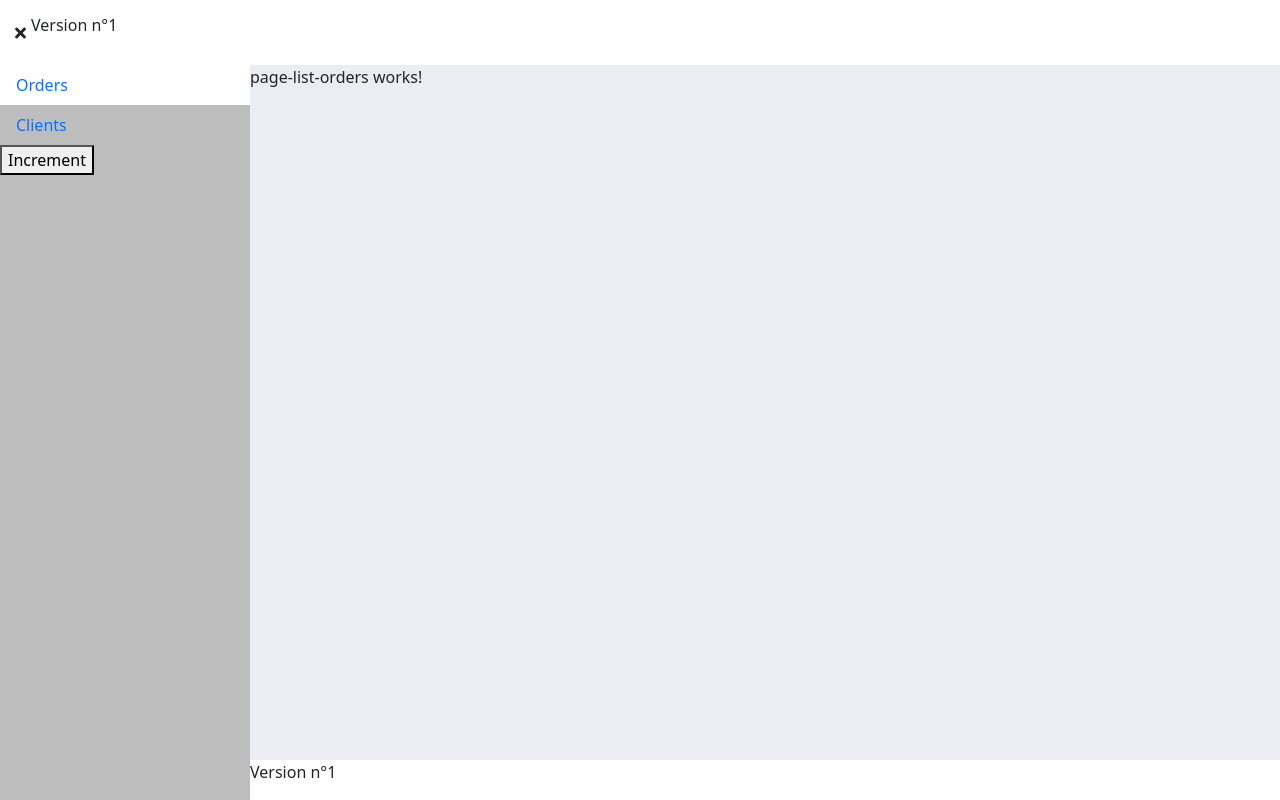
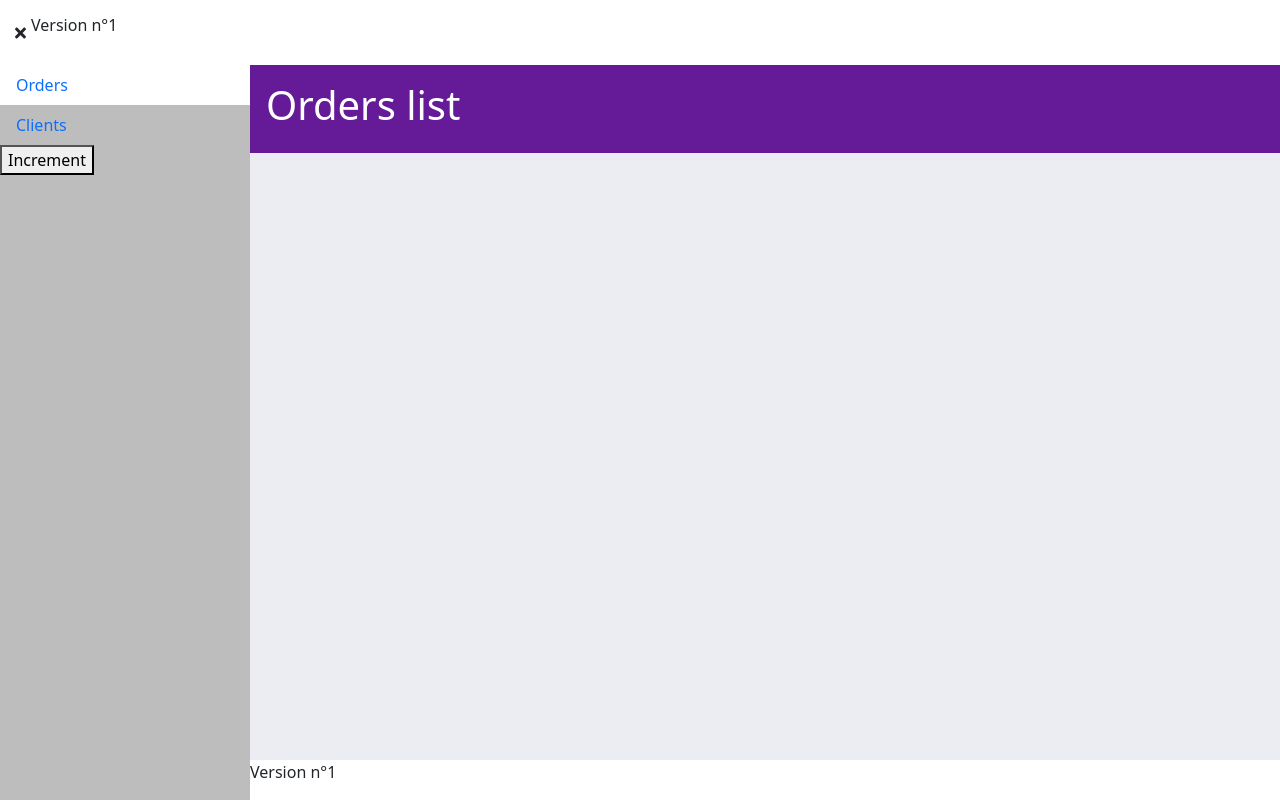
Before and after one commit to dnyuhm/crm-21-mars, an Angular app: page /orders in a window 1280 px wide. Built offline with nearby package versions, Linux system fonts and the light colour scheme; data requests are answered from the project's data file.

Commit message:
Commit 22 : Templates de page avec un title statique

```diff
--- a/src/app/orders/pages/page-list-orders/page-list-orders.component.html
+++ b/src/app/orders/pages/page-list-orders/page-list-orders.component.html
@@ -1 +1,2 @@
-<p>page-list-orders works!</p>
+<app-template-full-width [title]="myTitle">
+</app-template-full-width>
--- a/src/app/orders/pages/page-list-orders/page-list-orders.component.ts
+++ b/src/app/orders/pages/page-list-orders/page-list-orders.component.ts
@@ -7,7 +7,11 @@
   styleUrls: ['./page-list-orders.component.scss'],
 })
 export class PageListOrdersComponent implements OnInit {
+  public myTitle: string;
+
   constructor(private ordersService: OrdersService) {
+    this.myTitle = 'Orders list';
+
     // console.log('page list instanced');
     this.ordersService.collection$.subscribe((data) => console.log(data));
   }
--- a/src/app/shared/shared.module.ts
+++ b/src/app/shared/shared.module.ts
@@ -1,8 +1,11 @@
 import { CommonModule } from '@angular/common';
 import { NgModule } from '@angular/core';
+import { IconsModule } from '../icons/icons.module';
+import { TemplatesModule } from '../templates/templates.module';
 
 @NgModule({
   declarations: [],
   imports: [CommonModule],
+  exports: [TemplatesModule, IconsModule],
 })
 export class SharedModule {}
--- /dev/null
+++ b/src/app/templates/components/template-container/template-container.component.html
@@ -0,0 +1,6 @@
+<div class="bandeau">
+  <h1>{{ title }}</h1>
+</div>
+<div class="my-container">
+  <ng-content></ng-content>
+</div>
--- /dev/null
+++ b/src/app/templates/components/template-container/template-container.component.scss
@@ -0,0 +1,11 @@
+.bandeau {
+  background: var(--app-primary);
+  padding: 1rem;
+  h1 {
+    color: var(--app-light);
+  }
+}
+.my-container {
+  max-width: 500px;
+  margin: auto;
+}
--- /dev/null
+++ b/src/app/templates/components/template-container/template-container.component.ts
@@ -0,0 +1,15 @@
+import { Component, Input, OnInit } from '@angular/core';
+
+@Component({
+  selector: 'app-template-container',
+  templateUrl: './template-container.component.html',
+  styleUrls: ['./template-container.component.scss'],
+})
+export class TemplateContainerComponent implements OnInit {
+  @Input() public title: string;
+  constructor() {
+    this.title = 'Ohhhhh le joli title';
+  }
+
+  ngOnInit(): void {}
+}
--- /dev/null
+++ b/src/app/templates/components/template-full-width/template-full-width.component.html
@@ -0,0 +1,6 @@
+<div class="bandeau">
+  <h1>{{ title }}</h1>
+</div>
+<div>
+  <ng-content></ng-content>
+</div>
--- /dev/null
+++ b/src/app/templates/components/template-full-width/template-full-width.component.scss
@@ -0,0 +1,7 @@
+.bandeau {
+  background: var(--app-primary);
+  padding: 1rem;
+  h1 {
+    color: var(--app-light);
+  }
+}
--- /dev/null
+++ b/src/app/templates/components/template-full-width/template-full-width.component.ts
@@ -0,0 +1,14 @@
+import { Component, Input, OnInit } from '@angular/core';
+
+@Component({
+  selector: 'app-template-full-width',
+  templateUrl: './template-full-width.component.html',
+  styleUrls: ['./template-full-width.component.scss'],
+})
+export class TemplateFullWidthComponent implements OnInit {
+  @Input() public title: string;
+  constructor() {
+    this.title = 'Le titre est ici';
+  }
+  ngOnInit(): void {}
+}
```
Also changed, not shown: src/app/orders/orders.module.ts (+6 -10 lines), src/app/templates/templates.module.ts (+10 -1 lines), 2 other files (tests, documents, lock files or other folders).
